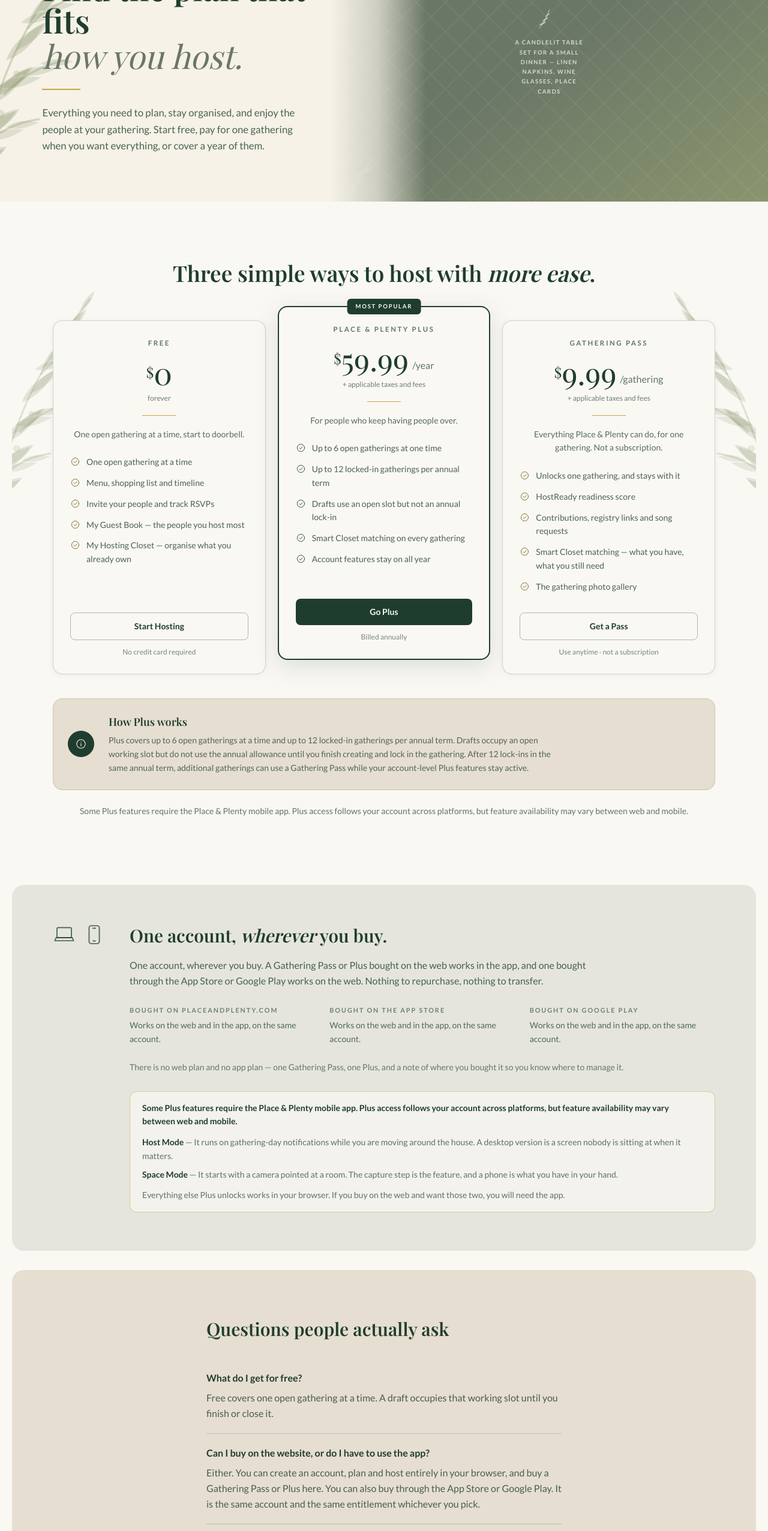
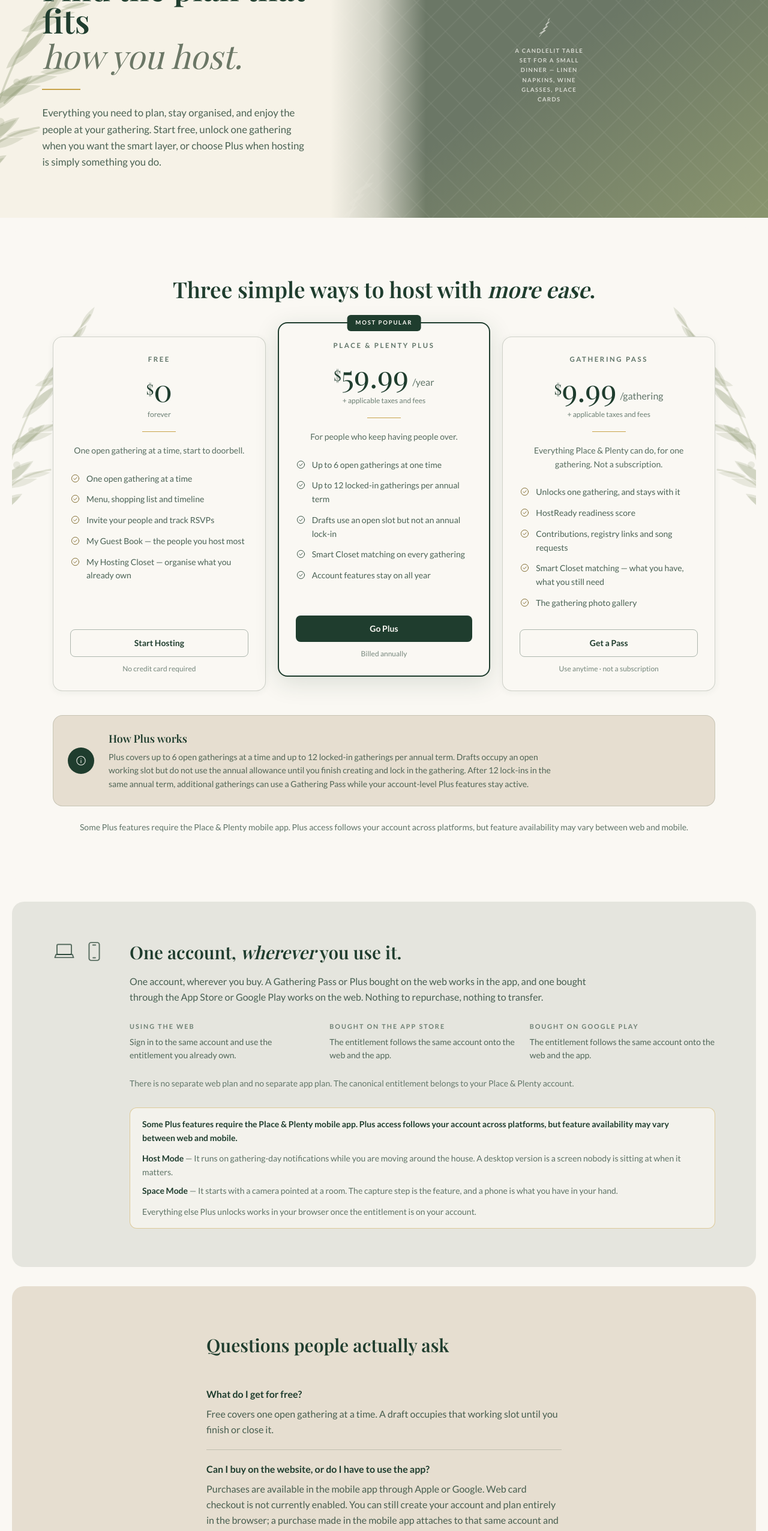
Before and after one commit to AlexisMHW/placeandplenty-web, a Next.js app: page /pricing in a window 1280 px wide. Shown: the part 234-2786 px from the top of the page at 60% size. Built offline with nearby package versions, Linux system fonts and the light colour scheme; no server answers; a web font is replaced by a local one.

Commit message:
fix(pricing): stop advertising inactive web checkout

```diff
--- a/app/(marketing)/pricing/page.tsx
+++ b/app/(marketing)/pricing/page.tsx
@@ -11,6 +11,7 @@
   PLUS_LIMITS_NOTE,
   FREE_LIMITS_NOTE,
   PASS_LIMITS_NOTE,
+  PURCHASE_AVAILABILITY_NOTE,
 } from "@/lib/pricing";
 import {
   CROSS_PLATFORM_PROMISE,
@@ -19,39 +20,9 @@
   channelLabel,
 } from "@/lib/entitlements";
 
-// PRICING, composed to `Pricing_Page.png`.
-//
-//   PageHero      split opening, botanical left, a laid table right
-//   PLAN CARDS    three cards, Plus raised in the middle under a
-//                 MOST POPULAR tab, botanicals down both outer edges
-//   HOW PLUS WORKS the info strip the reference puts under the cards
-//   ONE ACCOUNT   the cross-platform entitlement band  <- new, and the
-//                 most important addition on the page
-//   FAQ
-//   TRUST STRIP   four reassurances behind hairlines
-//   CtaBand       with the QR panel, as the reference shows
-//
-// /pricing IS PUBLISHED AND INDEXED and is not gated on LAUNCH_STATE.
-// §5 lists it as a minimum V1 destination and §20 fixes the model. The
-// homepage's pricing section still is gated, which is the separation the
-// founder asked for: this page always answers "what will this cost", the
-// homepage decides whether to raise the subject.
-//
-// THE REFERENCE SAYS "+ applicable tax" ON BOTH PAID CARDS. It is wrong,
-// and it is the exact wording §17 and §32 forbid. Every price on this
-// page is a pre-assembled `priceLine` from lib/pricing.ts carrying
-// "+ applicable taxes and fees" as part of the string, so no surface can
-// drop the qualifier by formatting an amount itself. Nothing in this
-// file formats a price.
-//
-// THE REFERENCE ALSO ORDERS THE CARDS Free / Plus / Gathering Pass, with
-// Plus raised in the centre. That ordering is kept — it is a composition
-// decision and the prices are correct either way — even though the
-// reconciliation lists the tiers Free / Pass / Plus.
-
 export const metadata: Metadata = {
   title: "Pricing",
-  description: `Place & Plenty pricing: Free, a Gathering Pass at ${PRICING_TIERS[1].priceLine}, or Place & Plenty Plus at ${PRICING_TIERS[2].priceLine}. Buy on the web or in the app — one account either way.`,
+  description: `Place & Plenty pricing: Free, a Gathering Pass at ${PRICING_TIERS[1].priceLine}, or Place & Plenty Plus at ${PRICING_TIERS[2].priceLine}. One account across web and mobile.`,
   alternates: { canonical: "/pricing" },
   openGraph: {
     title: "Pricing | Place & Plenty",
@@ -64,37 +35,37 @@
   { q: "What do I get for free?", a: FREE_LIMITS_NOTE },
   {
     q: "Can I buy on the website, or do I have to use the app?",
-    a: "Either. You can create an account, plan and host entirely in your browser, and buy a Gathering Pass or Plus here. You can also buy through the App Store or Google Play. It is the same account and the same entitlement whichever you pick.",
+    a: `${PURCHASE_AVAILABILITY_NOTE} You can still create your account and plan entirely in the browser; a purchase made in the mobile app attaches to that same account and is recognized on the web.`,
   },
   {
     q: "If I buy on my phone, does it work on the web?",
-    a: "Yes, and the other way round. What you own is attached to your Place & Plenty account, not to the device or the store you bought it from. Sign in anywhere and it is there — nothing to repurchase and nothing to transfer.",
+    a: "Yes. What you own is attached to your Place & Plenty account, not to the device you bought it on. Sign in on the web with the same account and the entitlement is already there — nothing to repurchase or transfer.",
   },
   {
     q: "Do I have to subscribe?",
-    a: `No. Place & Plenty is free to start, and a Gathering Pass is ${PRICING_TIERS[1].priceLine} for one gathering with no subscription behind it. Plus is there for people who host often enough to want it.`,
+    a: `No. Place & Plenty is free to start, and a Gathering Pass is ${PRICING_TIERS[1].priceLine} for one gathering with no subscription behind it. Plus is annual for hosts who want the account-wide smart layer and more room to host.`,
   },
   { q: "What does Plus actually include?", a: PLUS_LIMITS_NOTE },
   {
     q: "Are any Plus features app-only?",
-    a: "Yes, two. Host Mode and Space Mode need the mobile app, because they depend on what a phone can do — gathering-day notifications in one case and the camera in the other. Some Plus features require the Place & Plenty mobile app: Plus access follows your account across platforms, but feature availability may vary between web and mobile. Everything else Plus unlocks works in your browser.",
+    a: "Yes, two. Host Mode and Space Mode need the mobile app, because they depend on what a phone can do — gathering-day notifications in one case and the camera in the other. Plus access follows your account across platforms, but feature availability may vary between web and mobile. Everything else Plus unlocks works in your browser.",
   },
   { q: "Is a Gathering Pass a subscription?", a: PASS_LIMITS_NOTE },
   {
     q: "Does a draft count against my Plus limits?",
-    a: "No. Drafts don’t count toward the 6 active gatherings or the 12 locked-in ones. Planning something that may not happen costs nothing.",
+    a: "A draft occupies one of your 6 open working slots, but it does not use one of the 12 annual lock-ins. The annual allowance is used only when you finish creating the gathering and lock it in.",
   },
   {
-    q: "What happens after 12 locked-in gatherings in a year?",
-    a: `Your account features keep working, and any additional gathering can use a Gathering Pass at ${PRICING_TIERS[1].priceLine}.`,
+    q: "What happens after 12 locked-in gatherings in an annual term?",
+    a: `Your account-level Plus features keep working, and an additional gathering can use a Gathering Pass at ${PRICING_TIERS[1].priceLine}.`,
   },
   {
     q: "Where do I manage or cancel what I’ve bought?",
-    a: "Wherever you bought it. A purchase made on the website is managed in your account here. One made through Apple or Google is managed in that store, because those are the only places they can be cancelled.",
+    a: "Purchases currently happen through Apple or Google, so subscription management and cancellation live in that store. Your Place & Plenty access itself follows the account on web and mobile.",
   },
   {
     q: "Can guests use it without paying?",
-    a: "Yes, and without an account. Responding to an invitation, claiming a dish, requesting a song and adding photos are all free for guests — pricing is for the person doing the hosting.",
+    a: "Yes, and without an account. Responding to an invitation, claiming a dish, requesting a song and adding photos are free for guests — pricing is for the host account or the gathering being unlocked.",
   },
 ];
 
@@ -102,22 +73,22 @@
   {
     icon: "lock",
     title: "Secure & private",
-    body: "No analytics, no advertising, no session tracking. Your gathering is not a data product.",
+    body: "No advertising and no selling your gathering data. Your gathering is not a data product.",
   },
   {
     icon: "leaf",
-    title: "No lock-in",
-    body: "A Gathering Pass is a one-off. Plus is annual and there is nothing to cancel on a Pass.",
+    title: "Clear commitment",
+    body: "A Gathering Pass is a one-off for one gathering. Plus is annual.",
   },
   {
     icon: "card",
     title: "Fair & transparent",
-    body: "No hidden fees. Prices shown with applicable taxes and fees called out, not buried.",
+    body: "Paid prices call out applicable taxes and fees instead of burying them.",
   },
   {
     icon: "heart",
     title: "Built for real hosts",
-    body: "By a host who gets it. Real homes, real budgets, real Tuesday-night dinners.",
+    body: "Real homes, real budgets, real people coming through the door.",
   },
 ];
 
@@ -125,8 +96,6 @@
   return (
     <>
       <PricingSchema />
-      {/* Same array the page renders below — FAQ markup must never
-          describe questions a visitor cannot see. */}
       <FaqSchema faqs={faqs} />
 
       <PageHero
@@ -138,15 +107,14 @@
         body={
           <p>
             Everything you need to plan, stay organised, and enjoy the people at
-            your gathering. Start free, pay for one gathering when you want
-            everything, or cover a year of them.
+            your gathering. Start free, unlock one gathering when you want the
+            smart layer, or choose Plus when hosting is simply something you do.
           </p>
         }
       />
 
       <PlanCards />
 
-      {/* ---- one account, wherever you buy ---------------------------- */}
       <Band tone="sage">
         <div className="mx-auto max-w-editorial px-6 py-14 md:py-16">
           <div className="grid gap-8 md:grid-cols-[auto_minmax(0,1fr)] md:gap-10">
@@ -159,7 +127,7 @@
                 emphasis="wherever"
                 className="text-2xl leading-snug text-forest md:text-[1.85rem]"
               >
-                One account, wherever you buy.
+                One account, wherever you use it.
               </Display>
               <p className="mt-4 max-w-3xl font-body text-base leading-relaxed text-forest/80">
                 {CROSS_PLATFORM_PROMISE}
@@ -169,26 +137,22 @@
                 {(["web", "apple", "google"] as const).map((channel) => (
                   <div key={channel}>
                     <dt className="font-body text-[0.68rem] font-bold uppercase tracking-[0.18em] text-forest/60">
-                      Bought on {channelLabel(channel)}
+                      {channel === "web" ? "Using the web" : `Bought on ${channelLabel(channel)}`}
                     </dt>
                     <dd className="mt-1.5 font-body text-sm leading-relaxed text-forest/75">
-                      Works on the web and in the app, on the same account.
+                      {channel === "web"
+                        ? "Sign in to the same account and use the entitlement you already own."
+                        : "The entitlement follows the same account onto the web and the app."}
                     </dd>
                   </div>
                 ))}
               </dl>
 
               <p className="mt-6 font-body text-sm leading-relaxed text-forest/65">
-                There is no web plan and no app plan — one Gathering Pass, one
-                Plus, and a note of where you bought it so you know where to
-                manage it.
+                There is no separate web plan and no separate app plan. The
+                canonical entitlement belongs to your Place &amp; Plenty account.
               </p>
 
-              {/* ACCESS TRAVELS; NOT EVERY FEATURE DOES. Stated here, in
-                  the band that has just promised portability, because
-                  that is the one place a reader could otherwise take
-                  "works everywhere" to mean full parity. Founder
-                  instruction, 28 Aug 2026 — quoted verbatim. */}
               <div className="mt-7 rounded-xl border border-gold/50 bg-offwhite/70 px-5 py-4">
                 <p className="font-body text-sm font-semibold leading-relaxed text-forest">
                   {FEATURE_AVAILABILITY_NOTE}
@@ -207,8 +171,8 @@
                   ))}
                 </ul>
                 <p className="mt-3 font-body text-sm leading-relaxed text-forest/70">
-                  Everything else Plus unlocks works in your browser. If you
-                  buy on the web and want those two, you will need the app.
+                  Everything else Plus unlocks works in your browser once the
+                  entitlement is on your account.
                 </p>
               </div>
             </div>
@@ -216,7 +180,6 @@
         </div>
       </Band>
 
-      {/* ---- FAQ ------------------------------------------------------ */}
       <Band tone="cream">
         <div className="mx-auto max-w-prose px-6 py-16 md:py-20">
           <Display className="text-2xl text-forest md:text-3xl">
@@ -249,7 +212,6 @@
         </div>
       </Band>
 
-      {/* ---- trust strip ---------------------------------------------- */}
       <Band tone="parchment">
         <ul className="mx-auto grid max-w-editorial gap-8 px-6 py-12 sm:grid-cols-2 lg:grid-cols-4 lg:gap-0">
           {TRUST.map((t, i) => (
@@ -278,7 +240,7 @@
       <CtaBand
         headline="Less scrambling."
         emphasisLine="More gathering."
-        body="Start free in the browser, and add a Pass or Plus whenever you want more. However you buy it, it follows the account."
+        body="Start free in the browser. When you add a Pass or Plus through the mobile app, that access follows the same account back here."
         showQr
       />
     </>
```
